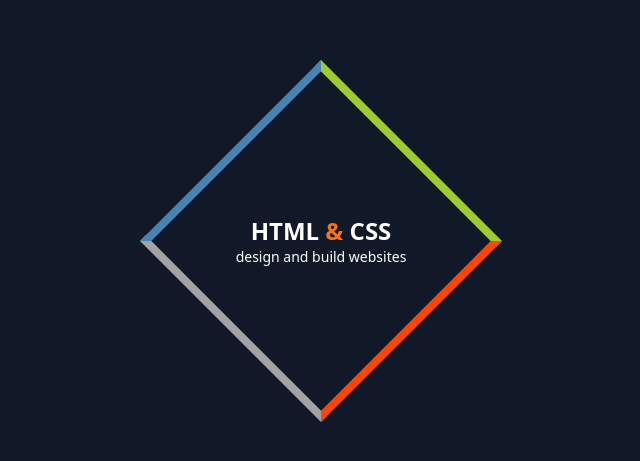
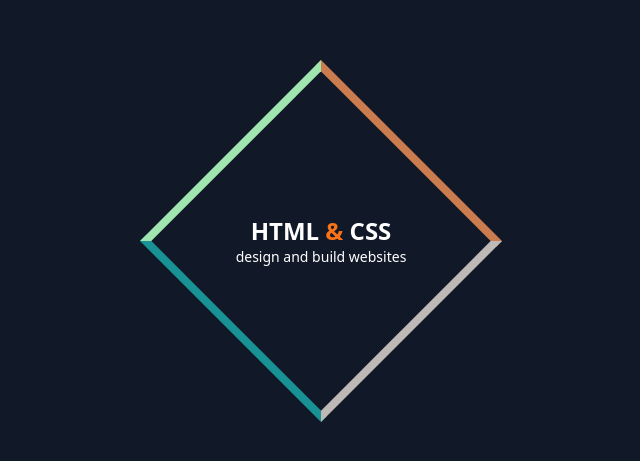
Before and after one commit to Techwolf78/Logo-React, a React (Vite) app: page / in a window 1280 px wide. Shown: the part 159-620 px from the top of the page, without its empty margins (319-959 px from the left). Built offline with nearby package versions, Linux system fonts and the light colour scheme.

Commit message:
updated logo

```diff
--- a/src/components/Logo.tsx
+++ b/src/components/Logo.tsx
@@ -4,7 +4,7 @@ const Logo: React.FC = () => {
   return (
     <div className="flex justify-center items-center h-screen bg-gray-900">
       <div className="relative w-64 h-64">
-        <div className="absolute top-0 left-0 w-full h-full border-8 border-transparent border-t-[#9BCD31] border-r-[#FF4500] border-b-[#A3A3A3] border-l-[#4682B4] transform rotate-45"></div>
+        <div className="absolute top-0 left-0 w-full h-full border-8 border-transparent border-t-[#ca7c4e] border-r-[#beb9b7] border-b-[#199296] border-l-[#a0e4af] transform rotate-45"></div>
         <div className="absolute inset-0 flex flex-col justify-center items-center text-white text-center">
           <h1 className="text-2xl font-bold">HTML <span className="text-orange-500">&</span> CSS</h1>
           <p className="text-sm">design and build websites</p>
```
Also changed, not shown: public/bandicam 2024-07-04 12-26-28-823.jpg (added), 1 other file (tests, documents, lock files or other folders).
